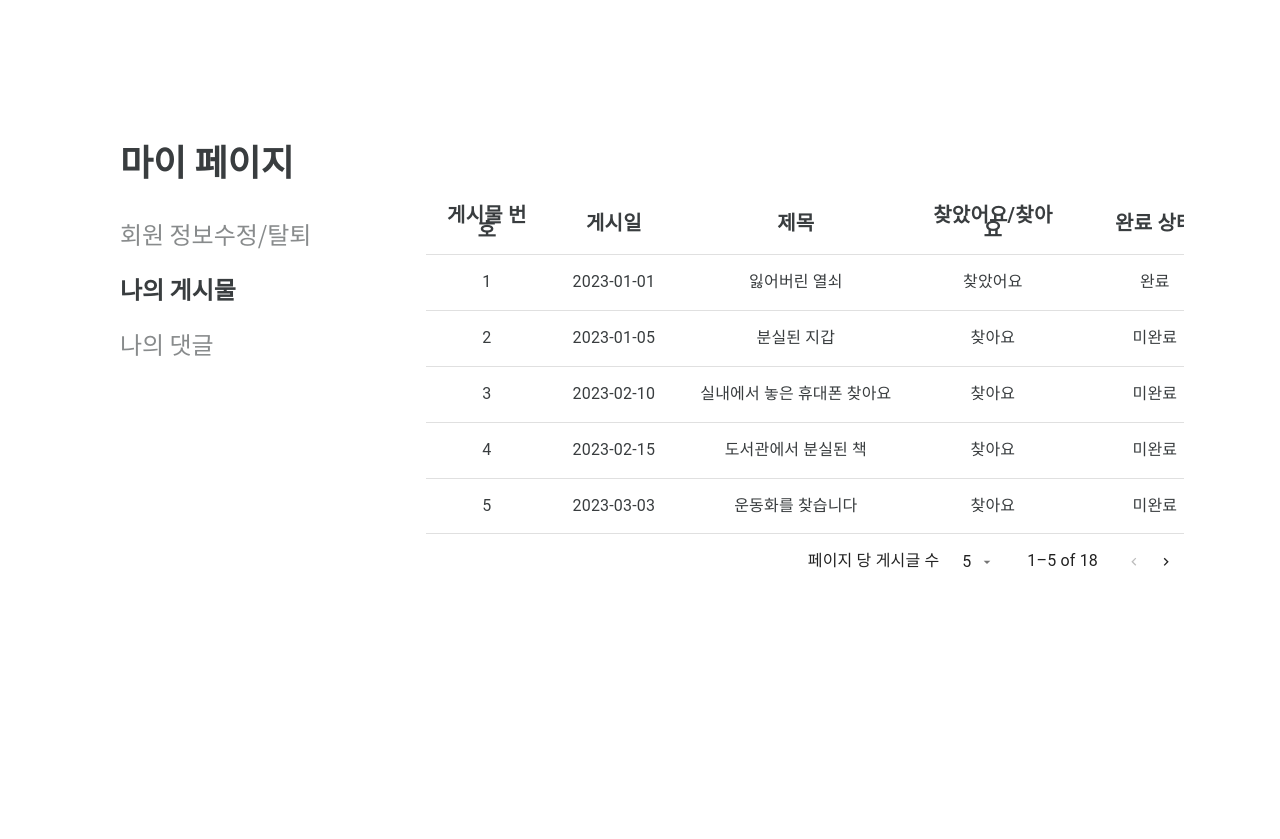
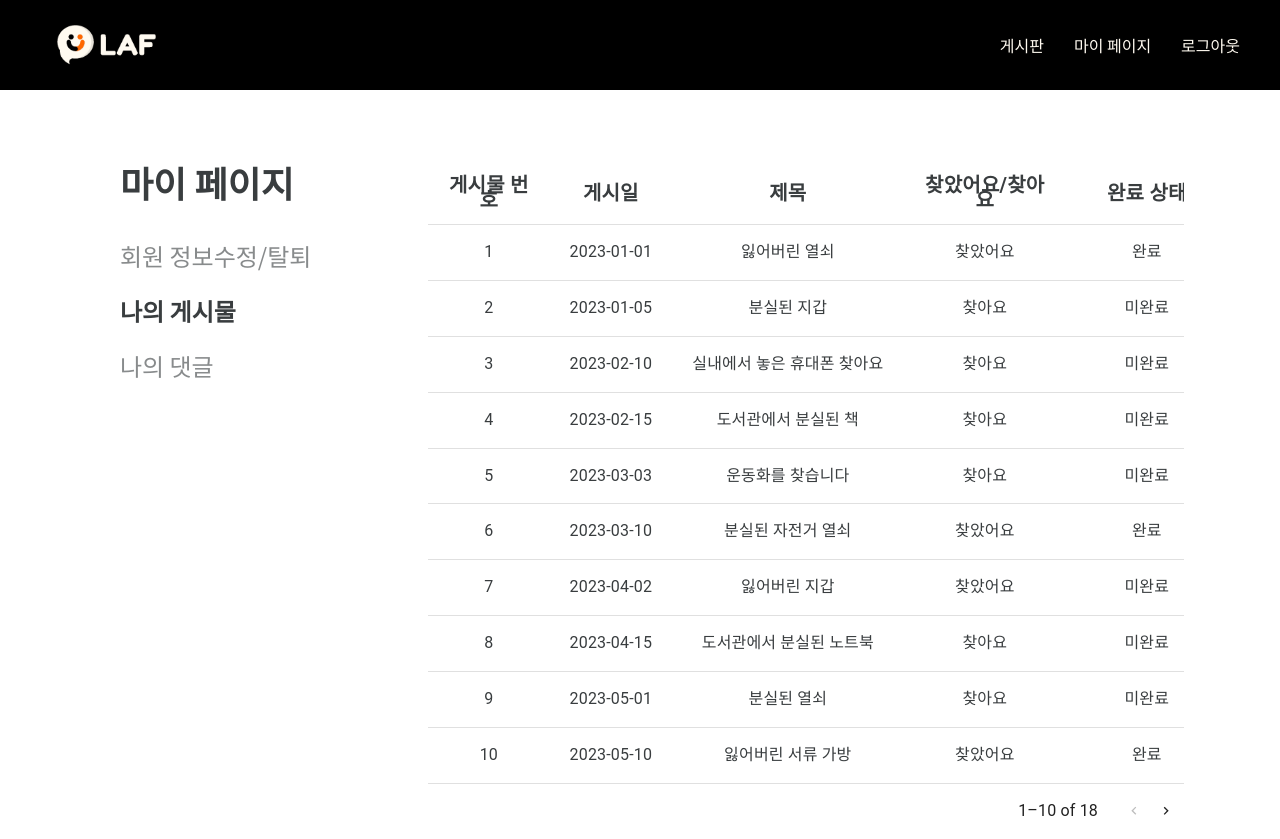
Before and after one commit to elice-team10/Frontend, a React (Vite) app: page /mypage in a window 1280 px wide. Both pictures are taken after a click on the item "나의 게시물". Before the commit the page ends 800 px from the top, so only its background shows below. Built offline with nearby package versions, Linux system fonts and the light colour scheme.

Commit message:
DESIGN: 마이페이지에서 각 컴포넌트의 padding-top을 줄여서 사이드 네브바의 '마이페이지' 글자와 라인을 맞춤 DESIGN: 성민 님이 만든 Header 컴포넌트를 마이페이지에 적용

```diff
--- a/src/components/MyPage/UserCommentTable.jsx
+++ b/src/components/MyPage/UserCommentTable.jsx
@@ -134,8 +134,6 @@ const rows = fake_data.map(({ commentId, commentDate, commentContent }) =>
 );
 
 const MyTablePagination = styled(TablePagination)`
-  width: 90rem;
-
   div,
   p,
   svg {
@@ -145,7 +143,7 @@ const MyTablePagination = styled(TablePagination)`
 
 export default function UserCommentTable() {
   const [page, setPage] = React.useState(0);
-  const [rowsPerPage, setRowsPerPage] = React.useState(5);
+  const [rowsPerPage, setRowsPerPage] = React.useState(10);
 
   const handleChangePage = (event, newPage) => {
     setPage(newPage);
@@ -162,12 +160,12 @@ export default function UserCommentTable() {
         boxShadow: 'none',
         borderRadius: 0,
         flexGrow: '1',
-        padding: '11.2rem 0 0 8rem',
+        padding: '6rem 0 0 8rem',
         overflow: 'hidden',
       }}
     >
       <TableContainer sx={{ maxHeight: 680 }}>
-        <Table stickyHeader aria-label="sticky table" sx={{ width: '90rem' }}>
+        <Table stickyHeader aria-label="sticky table">
           <TableHead>
             <TableRow>
               {columns.map((column) => (
@@ -228,14 +226,13 @@ export default function UserCommentTable() {
       </TableContainer>
       <StyledEngineProvider>
         <MyTablePagination
-          rowsPerPageOptions={[5, 10]}
+          rowsPerPageOptions={[]}
           component="div"
           count={rows.length}
           rowsPerPage={rowsPerPage}
           page={page}
           onPageChange={handleChangePage}
           onRowsPerPageChange={handleChangeRowsPerPage}
-          labelRowsPerPage={'페이지 당 게시글 수'}
         />
       </StyledEngineProvider>
     </Paper>
--- a/src/components/MyPage/UserPostTable.jsx
+++ b/src/components/MyPage/UserPostTable.jsx
@@ -141,8 +141,8 @@ const fake_data = [
 ];
 
 const columns = [
-  { id: 'postId', label: '게시물 번호', minWidth: 90, align: 'center' },
-  { id: 'postDate', label: '게시일', minWidth: 100, align: 'center' },
+  { id: 'postId', label: '게시물 번호', minWidth: '9rem', align: 'center' },
+  { id: 'postDate', label: '게시일', minWidth: '9rem', align: 'center' },
   {
     id: 'postTitle',
     label: '제목',
@@ -185,7 +185,7 @@ const MyTablePagination = styled(TablePagination)`
 
 export default function UserPostTable() {
   const [page, setPage] = React.useState(0);
-  const [rowsPerPage, setRowsPerPage] = React.useState(5);
+  const [rowsPerPage, setRowsPerPage] = React.useState(10);
 
   const handleChangePage = (event, newPage) => {
     setPage(newPage);
@@ -202,7 +202,7 @@ export default function UserPostTable() {
         boxShadow: 'none',
         borderRadius: 0,
         flexGrow: '1',
-        padding: '11.2rem 0 0 8rem',
+        padding: '6rem 0 0 8rem',
         overflow: 'hidden',
       }}
     >
@@ -268,14 +268,13 @@ export default function UserPostTable() {
       </TableContainer>
       <StyledEngineProvider>
         <MyTablePagination
-          rowsPerPageOptions={[5, 10]}
+          rowsPerPageOptions={[]}
           component="div"
           count={rows.length}
           rowsPerPage={rowsPerPage}
           page={page}
           onPageChange={handleChangePage}
           onRowsPerPageChange={handleChangeRowsPerPage}
-          labelRowsPerPage={'페이지 당 게시글 수'}
         />
       </StyledEngineProvider>
     </Paper>
--- /dev/null
+++ b/src/components/UI/Header.jsx
@@ -0,0 +1,62 @@
+import React from 'react';
+import styled from 'styled-components';
+import { useNavigate } from 'react-router-dom';
+import logoImage from '../../assets/로고10.png';
+
+const HeaderContainer = styled.header`
+  background-color: #000000;
+  width: 100%;
+  display: flex;
+  justify-content: center;
+  align-items: center;
+  padding: 1rem 0;
+`;
+
+const ContentContainer = styled.div`
+  max-width: 1200px;
+  width: 100%;
+  display: flex;
+  justify-content: space-between;
+  align-items: center;
+`;
+
+const Logo = styled.img`
+  cursor: pointer; // 로고에 마우스 오버 시 포인터 모양 변경
+  padding: 1rem;
+  max-height: 5rem;
+`;
+
+const Navigation = styled.nav`
+  display: flex;
+  justify-content: flex-end; // 텍스트를 오른쪽 끝으로 정렬
+`;
+
+const NavLink = styled.div`
+  color: #fffaf0;
+  margin-left: 3rem; // 텍스트들 사이의 간격
+  cursor: pointer;
+  font-size: 1.6rem;
+  transition: color 0.2s;
+  &:hover {
+    color: #ff6700;
+  }
+`;
+
+const Header = () => {
+  let navigate = useNavigate();
+
+  return (
+    <HeaderContainer>
+      <ContentContainer>
+        <Logo src={logoImage} alt="LAF Logo" onClick={() => navigate('/')} />
+        <Navigation>
+          <NavLink onClick={() => navigate('/board')}>게시판</NavLink>
+          <NavLink onClick={() => navigate('/mypage')}>마이 페이지</NavLink>
+          <NavLink onClick={() => navigate('/logout')}>로그아웃</NavLink>
+        </Navigation>
+      </ContentContainer>
+    </HeaderContainer>
+  );
+};
+
+export default Header;
--- a/src/pages/ChangePassword.jsx
+++ b/src/pages/ChangePassword.jsx
@@ -149,6 +149,7 @@ const ChangePassword = () => {
           {(!validPassword || !validNewPassword || !validMatch) && (
             <ErrorMessage>{errMessage}</ErrorMessage>
           )}
+
           <AuthFormButton
             text="확인"
             onButtonClick={handleSubmitChangePassword}
--- a/src/pages/MyPage.jsx
+++ b/src/pages/MyPage.jsx
@@ -6,10 +6,11 @@ import UserPostTable from '../components/MyPage/UserPostTable';
 import UserCommentTable from '../components/MyPage/UserCommentTable';
 import UserNicknameInfoComponent from '../components/MyPage/UserNicknameInfoComponent';
 import UserEmailInfoComponent from '../components/MyPage/UserEmailInfoComponent';
+import Header from '../components/UI/Header';
 
 const MyPageContainer = styled.div`
   display: flex;
-  padding: 8rem 9.6rem 0 9.6rem;
+  padding: 1.2rem 9.6rem 0 9.6rem;
 `;
 
 const NavAside = styled.aside`
@@ -24,7 +25,7 @@ const NavTitle = styled.h1`
 
 const UserInfoPanel = styled.div`
   flex-grow: 1;
-  padding: 11.2rem 12.8rem 11.2rem 8rem;
+  padding: 4.8rem 12.8rem 11.2rem 8rem;
 `;
 
 const NavigationList = styled.ul`
@@ -61,13 +62,9 @@ const UserInfoCard = styled.div`
 `;
 
 const Label = styled.label`
+  color: ${theme.colors.text};
+  font-weight: bold;
   font-size: ${theme.fontSizes.large};
-`;
-
-const UserInfoBox = styled.div`
-  display: flex;
-  justify-content: space-between;
-  align-items: center;
 `;
 
 const ActionLinksContainer = styled.div`
@@ -148,6 +145,8 @@ const MyPage = () => {
     setIsEmailEditMode(false);
   };
   return (
+    <>
+      <Header />
       <MyPageContainer>
         <NavAside>
           <NavTitle>마이 페이지</NavTitle>
@@ -199,6 +198,7 @@ const MyPage = () => {
         {currTab === '나의 게시물' && <UserPostTable />}
         {currTab === '나의 댓글' && <UserCommentTable />}
       </MyPageContainer>
+    </>
   );
 };
 
```
Also changed, not shown: src/assets/로고10.png (added). Lines whose indentation alone changed are shown as unchanged.
